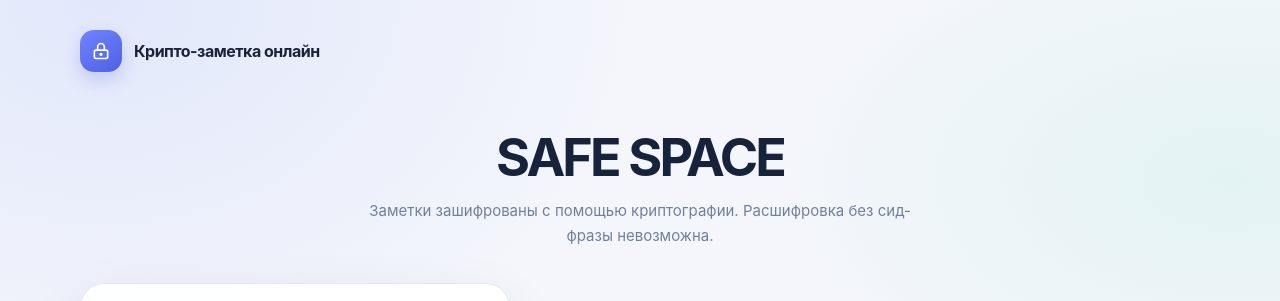
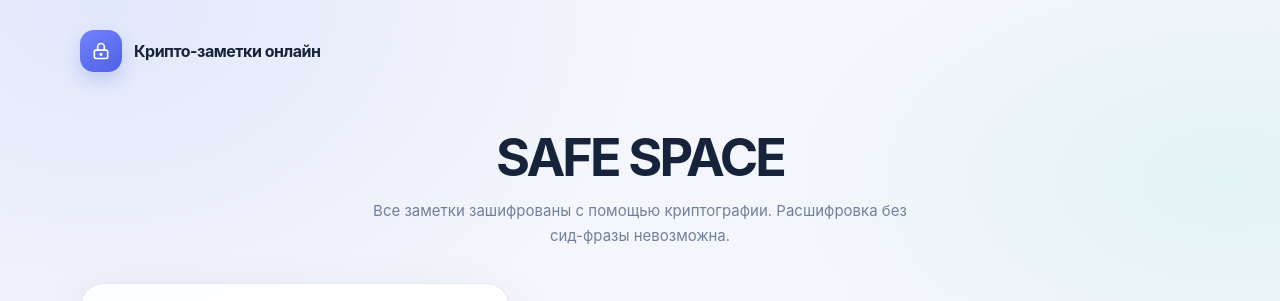
Before and after one commit to Mainkiy1991/secure-notepad, a website: page index.html in a window 1280 px wide. Shown: the top 301 px of the page. Drawn offline with Linux system fonts and the light colour scheme.

Commit message:
тоже название

```diff
--- a/index.html
+++ b/index.html
@@ -13,14 +13,14 @@
     <header class="topbar">
       <a class="brand" href="/" aria-label="Крипто-заметка — главная">
         <span class="brand-mark" aria-hidden="true"><svg viewBox="0 0 24 24" fill="none" stroke="currentColor" stroke-width="2" stroke-linecap="round" stroke-linejoin="round"><rect x="4" y="11" width="16" height="10" rx="2"/><path d="M8 11V7a4 4 0 1 1 8 0v4"/><circle cx="12" cy="16" r="1"/></svg></span>
-        <span>Крипто-заметка онлайн</span>
+        <span>Крипто-заметки онлайн</span>
       </a>
     </header>
 
     <main>
       <section class="intro" aria-labelledby="page-title">
         <h1 id="page-title">SAFE SPACE</h1>
-        <p>Заметки зашифрованы с помощью криптографии. Расшифровка без сид-фразы невозможна.</p>
+        <p>Все заметки зашифрованы с помощью криптографии. Расшифровка без сид-фразы невозможна.</p>
       </section>
 
       <div class="workspace">
```
